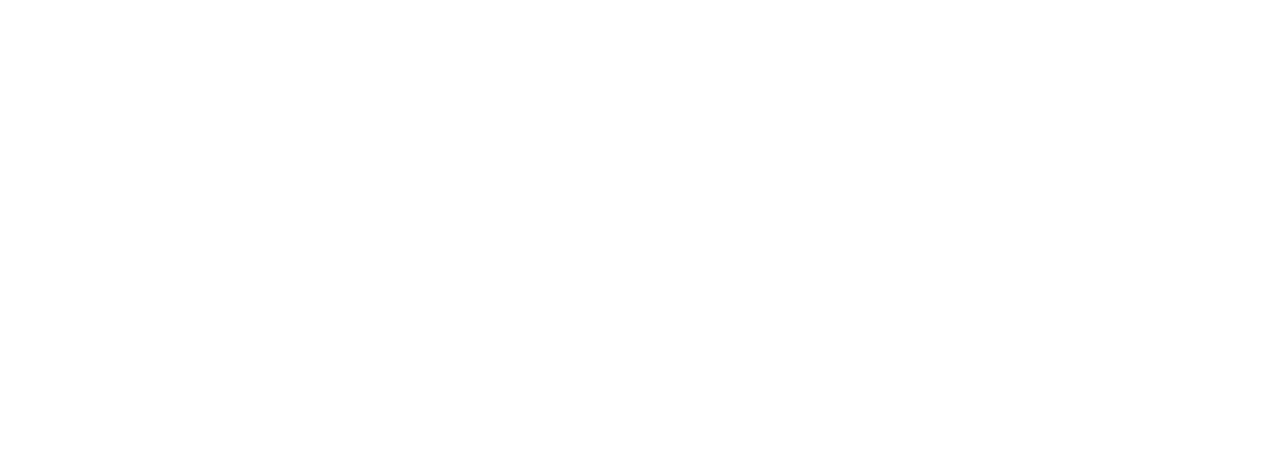
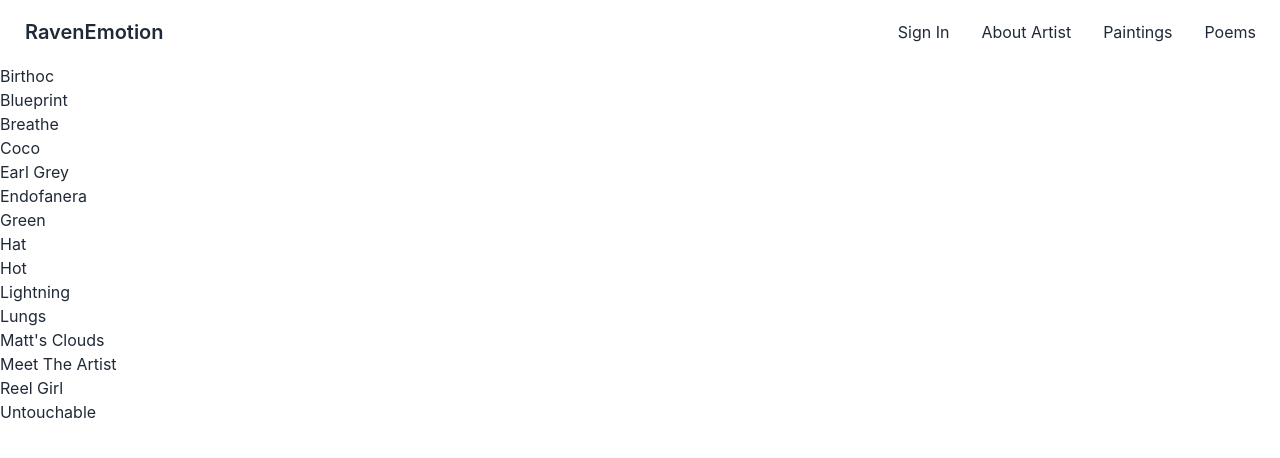
Before and after one commit to johnlundy94/raven, a React (Create React App) app: page /paintings in a window 1280 px wide. Before the commit this address had no page. Shown: the top 458 px of the page. Built offline with nearby package versions, Linux system fonts and the light colour scheme; no server answers.

Commit message:
Context is now being used to get paintings

```diff
--- a/src/App.js
+++ b/src/App.js
@@ -3,6 +3,7 @@
 import Directory from "./pages/Directory/Directory";
 import Navbar from "./pages/Navbar/Navbar";
 import Authentication from "./pages/Authentication/Authentication";
+import Paintings from "./pages/Paintings/Paintings";
 
 function App() {
   return (
@@ -10,6 +11,7 @@
       <Routes>
         <Route path="/" element={<Navbar />}>
           <Route index element={<Directory />} />
+          <Route path="paintings" element={<Paintings />} />
           <Route path="auth" element={<Authentication />} />
         </Route>
       </Routes>
--- /dev/null
+++ b/src/contexts/paintings.context.jsx
@@ -0,0 +1,18 @@
+import { createContext, useState } from "react";
+
+import PAINTINGS from "../shop-data.json";
+
+export const PaintingsContext = createContext({
+  products: [],
+});
+
+export const PaintingProvider = ({ children }) => {
+  const [paintings, setPaintings] = useState(PAINTINGS);
+  const value = { paintings };
+
+  return (
+    <PaintingsContext.Provider value={value}>
+      {children}
+    </PaintingsContext.Provider>
+  );
+};
--- a/src/index.js
+++ b/src/index.js
@@ -3,13 +3,16 @@
 import "./index.css";
 import App from "./App";
 import { UserProvider } from "./contexts/context";
+import { PaintingProvider } from "./contexts/paintings.context";
 import reportWebVitals from "./reportWebVitals";
 
 const root = ReactDOM.createRoot(document.getElementById("root"));
 root.render(
   <React.StrictMode>
     <UserProvider>
-      <App />
+      <PaintingProvider>
+        <App />
+      </PaintingProvider>
     </UserProvider>
   </React.StrictMode>
 );
--- /dev/null
+++ b/src/pages/Paintings/Paintings.jsx
@@ -0,0 +1,18 @@
+import { useContext } from "react";
+
+import { PaintingsContext } from "../../contexts/paintings.context";
+
+function Shop() {
+  const { paintings } = useContext(PaintingsContext);
+  return (
+    <div>
+      {paintings.map(({ id, name, imageUrl }) => (
+        <div key={id}>
+          <h1>{name}</h1>
+        </div>
+      ))}
+    </div>
+  );
+}
+
+export default Shop;
--- a/src/utils/firebase/firebase.utils.js
+++ b/src/utils/firebase/firebase.utils.js
@@ -74,4 +74,4 @@
 export const signOutUser = async () => await signOut(auth);
 
 export const onAuthStateChangedListener = (callback) =>
-  onAuthStateChanged(auth, callback, errorCallback, completedCallback);
+  onAuthStateChanged(auth, callback);
```
